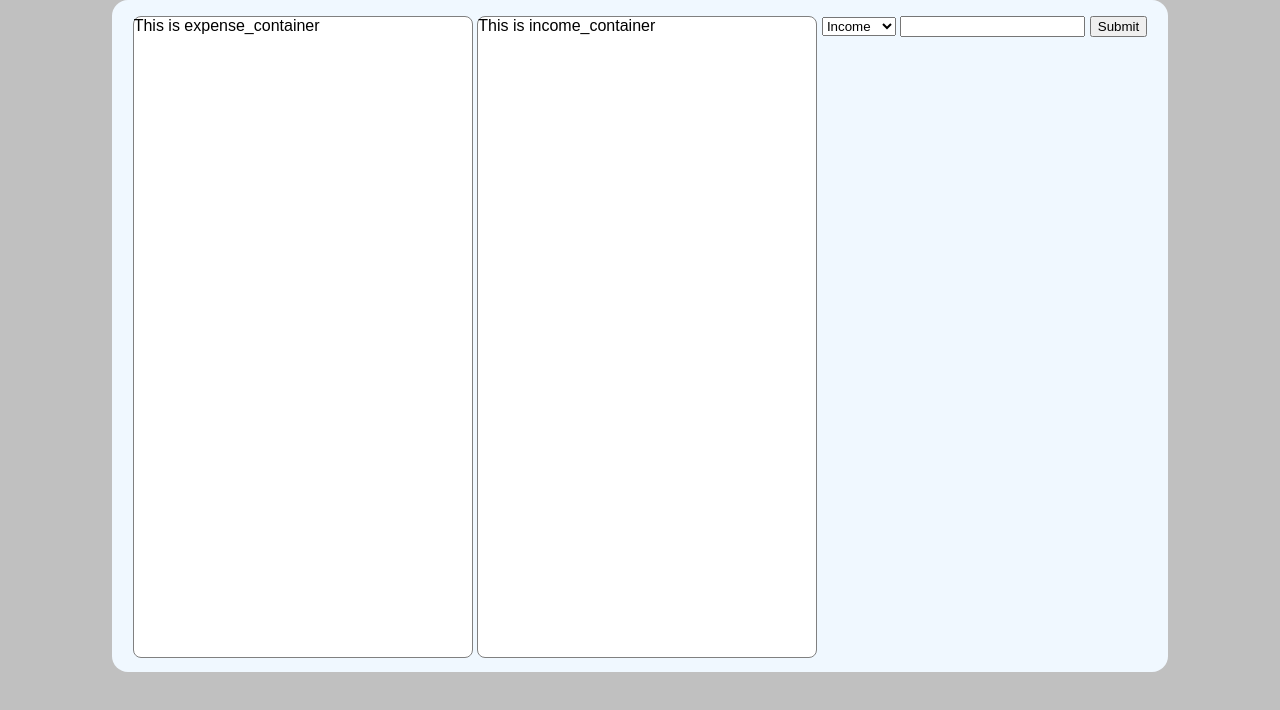
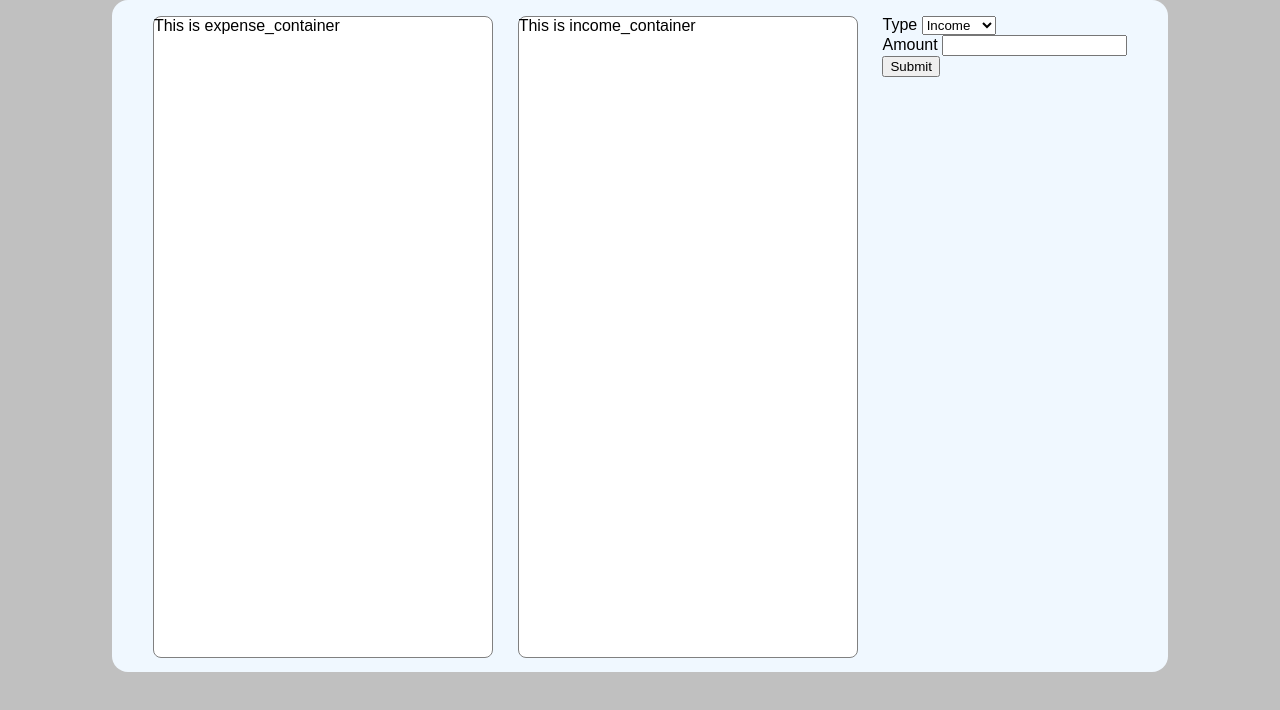
Before and after one commit to AAdewunmi/Budget-Manager-App, a website built with Parcel: page index.html in a window 1280 px wide. Built offline with nearby package versions, Linux system fonts and the light colour scheme.

Commit message:
Refactor UI

```diff
--- a/index.html
+++ b/index.html
@@ -17,11 +17,17 @@
         </div>
         <div class="add_transaction_container">
             <form class="add_transaction_form">
-            <select name="transaction_type" class="transaction_type">
-                <option value="INCOME">Income</option>
-                <option value="EXPENSES">Expense</option>
-            </select>
-            <input type="number" class="value_input">
+                <div class="form_item">
+                    <label for="selectType">Type</label>
+                    <select id="selectType" name="transaction_type" class="transaction_type">
+                        <option value="INCOME">Income</option>
+                        <option value="EXPENSES">Expense</option>
+                    </select>
+                </div>
+                <div class="form_item">
+                    <label for="value_input_id">Amount</label>
+                    <input type="number" id="value_input_id" class="value_input">
+                </div>
             <button type="submit">Submit</button>
         </form>
         </div>
```
